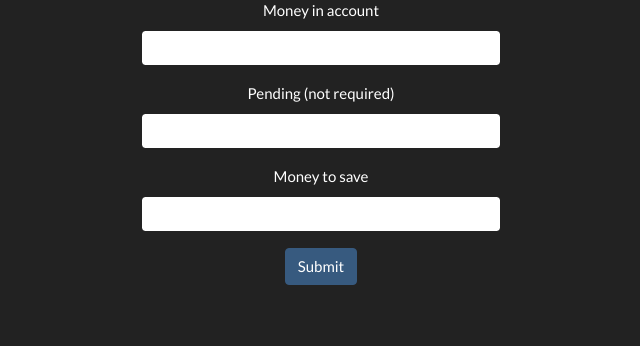
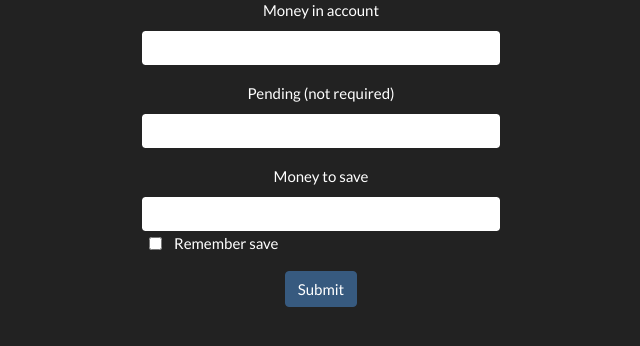
Before and after one commit to Exilliar/dailyMoneyWeb, a Django app: page / in a window 1280 px wide. Shown: the part 172-518 px from the top of the page, without its empty margins (319-959 px from the left). Run offline with Django 3.2, Linux system fonts and the light colour scheme; some libraries are stand-ins or nearby versions.

Commit message:
#3 payday and save values are saved

```diff
--- a/dailyMoney/static/css/index.css
+++ b/dailyMoney/static/css/index.css
@@ -37,3 +37,14 @@
   font-size: 2rem;
   padding-bottom: 1.5rem;
 }
+
+.store-check {
+  display: flex;
+  align-items: center;
+  gap: 12px;
+  margin-left: 0.5rem;
+}
+
+.store-check > label {
+  margin: 0;
+}
--- a/dailyMoney/static/js/index.js
+++ b/dailyMoney/static/js/index.js
@@ -1,3 +1,7 @@
+let formDisabled = false;
+
+loadFromLocal();
+
 document.getElementById("edit-payday").addEventListener("click", () => {
   const paydayForm = document.getElementById("payday-form");
   if (paydayForm.hasAttribute("hidden")) {
@@ -7,7 +11,26 @@ document.getElementById("edit-payday").addEventListener("click", () => {
   }
 });
 
+function loadFromLocal() {
+  // load save and payday from localstorage if they are present
+  // save
+  const save = window.localStorage.getItem("save");
+  if (save !== null) {
+    document.getElementById("save").value = save;
+    document.getElementById("storeSave").checked = true;
+  }
+  // payday
+  const payday = window.localStorage.getItem("day");
+  if (payday !== null) {
+    document.getElementById("day").value = payday;
+    document.getElementById("savePayday").checked = true;
+    setPayday(payday);
+  }
+}
+
 function getDaily() {
+  // might be possible to submit the form when the submit button is disabled
+  if (!formDisabled) {
     const form = document.getElementById("data-form");
     const account = form.elements.account.value;
     let pending = form.elements.pending.value;
@@ -15,6 +38,12 @@ function getDaily() {
     const save = form.elements.save.value;
     const accountFinal = account - pending;
     const diff = +document.getElementById("diff").innerText;
+
+    const store = form.elements.storeSave.checked; // boolean
+    if (store) {
+      window.localStorage.setItem("save", save);
+    }
+
     // not using url matching, but that seems kinda rubbish (at least for this use case)
     fetch(`/calc?account=${accountFinal}&save=${save}&diff=${diff}`).then(
       (res) => {
@@ -26,15 +55,26 @@ function getDaily() {
       }
     );
   }
+}
 
 function changePayday() {
   const form = document.getElementById("payday-form");
   const day = form.elements.day.value;
+  const save = form.elements.savePayday.checked;
+  if (save) {
+    window.localStorage.setItem("day", day);
+  }
+  setPayday(day);
+}
+
+function setPayday(day) {
+  flipDisableForm();
   fetch(`/payday?day=${day}`).then((res) => {
     res.json().then((json) => {
       // json: { payday: date, diff: number}
       document.getElementById("payday").innerHTML = dateConverter(json.payday);
       document.getElementById("diff").innerHTML = json.diff;
+      flipDisableForm();
     });
   });
 }
@@ -43,3 +83,8 @@ function dateConverter(date) {
   const [year, month, day] = date.split("-");
   return `${day}/${month}/${year.slice(2, 4)}`;
 }
+
+function flipDisableForm() {
+  formDisabled = !formDisabled;
+  document.getElementById("main-submit").disabled = formDisabled;
+}
--- a/dailyMoney/templates/index.html
+++ b/dailyMoney/templates/index.html
@@ -8,15 +8,21 @@
   <div id="diff">{{ diff }}</div>
 </div>
 <button class="btn btn-link" id="edit-payday">Edit payday</button>
-<!-- form should be hidden until the button is clicked -->
+<!-- form should be hidden until the button above is clicked -->
 <form
   class="form-group colCenter"
   id="payday-form"
   onsubmit="changePayday(); return false"
   hidden
 >
+  <div class="text-center input">
     <label for="day">Day (15th, 1st, etc)</label>
-  <input type="number" id="day" class="form-control input" max="31" min="1" />
+    <input type="number" id="day" class="form-control" max="31" min="1" />
+    <div class="store-check">
+      <input type="checkbox" id="savePayday" class="form-check-label" />
+      <label for="savePayday">Remember payday</label>
+    </div>
+  </div>
   <button type="submit" class="btn btn-primary">Submit</button>
 </form>
 <form
@@ -28,15 +34,21 @@
   <input type="number" id="account" step="0.01" class="form-control input" />
   <label for="pending">Pending (not required)</label>
   <input type="number" id="pending" step="0.01" class="form-control input" />
+  <div class="text-center input">
     <label for="save">Money to save</label>
     <input
       type="number"
       id="save"
       name="save"
       step="0.01"
-    class="form-control input"
+      class="form-control"
     />
-  <button type="submit" class="btn btn-primary">Submit</button>
+    <div class="store-check">
+      <input type="checkbox" id="storeSave" class="form-check-label" />
+      <label for="storeSave">Remember save</label>
+    </div>
+  </div>
+  <button id="main-submit" type="submit" class="btn btn-primary">Submit</button>
 </form>
 <div id="results-container">
   <fieldset class="perDayContainer" id="results" hidden>
```
Lines whose indentation alone changed are shown as unchanged.
